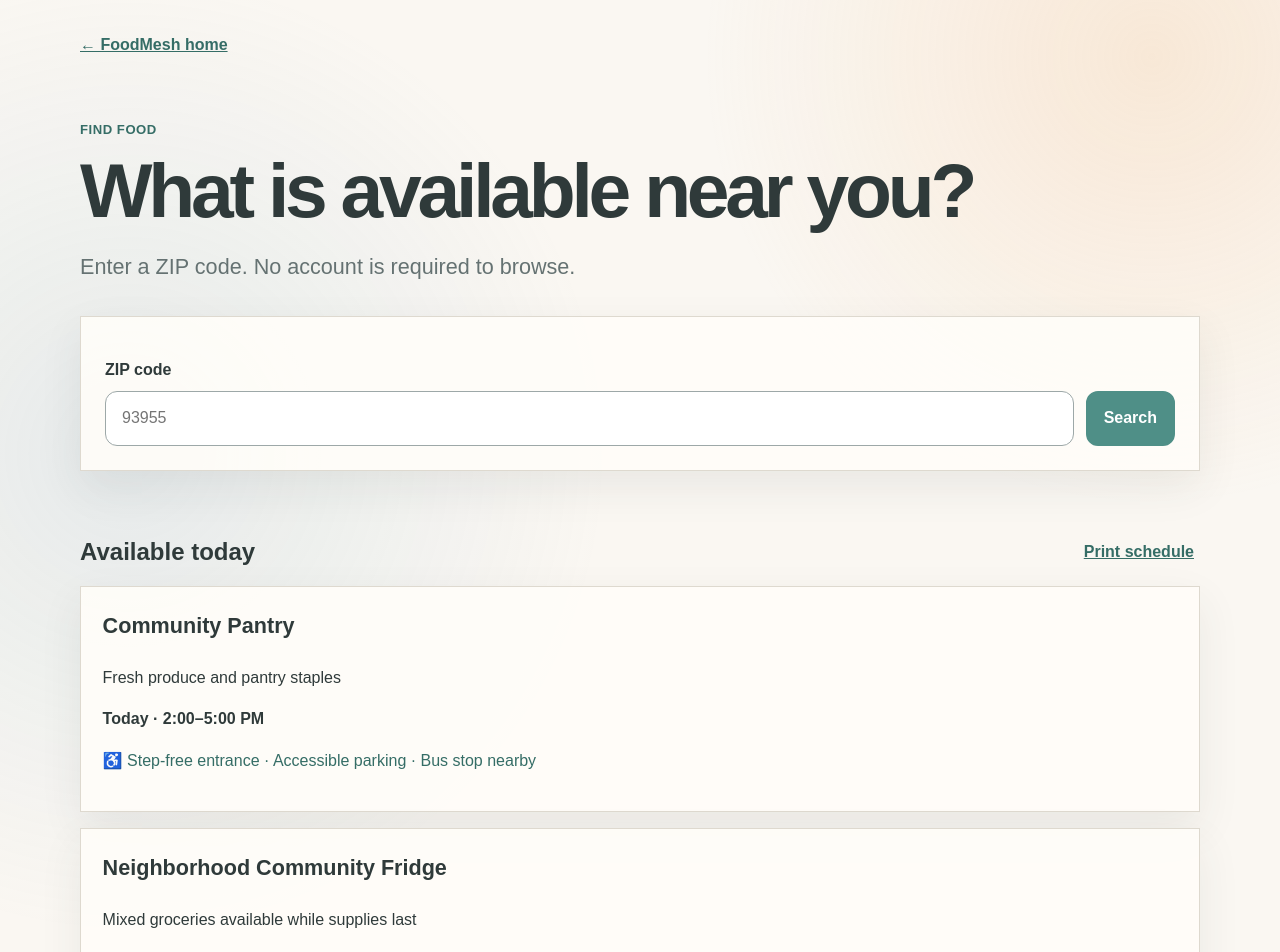
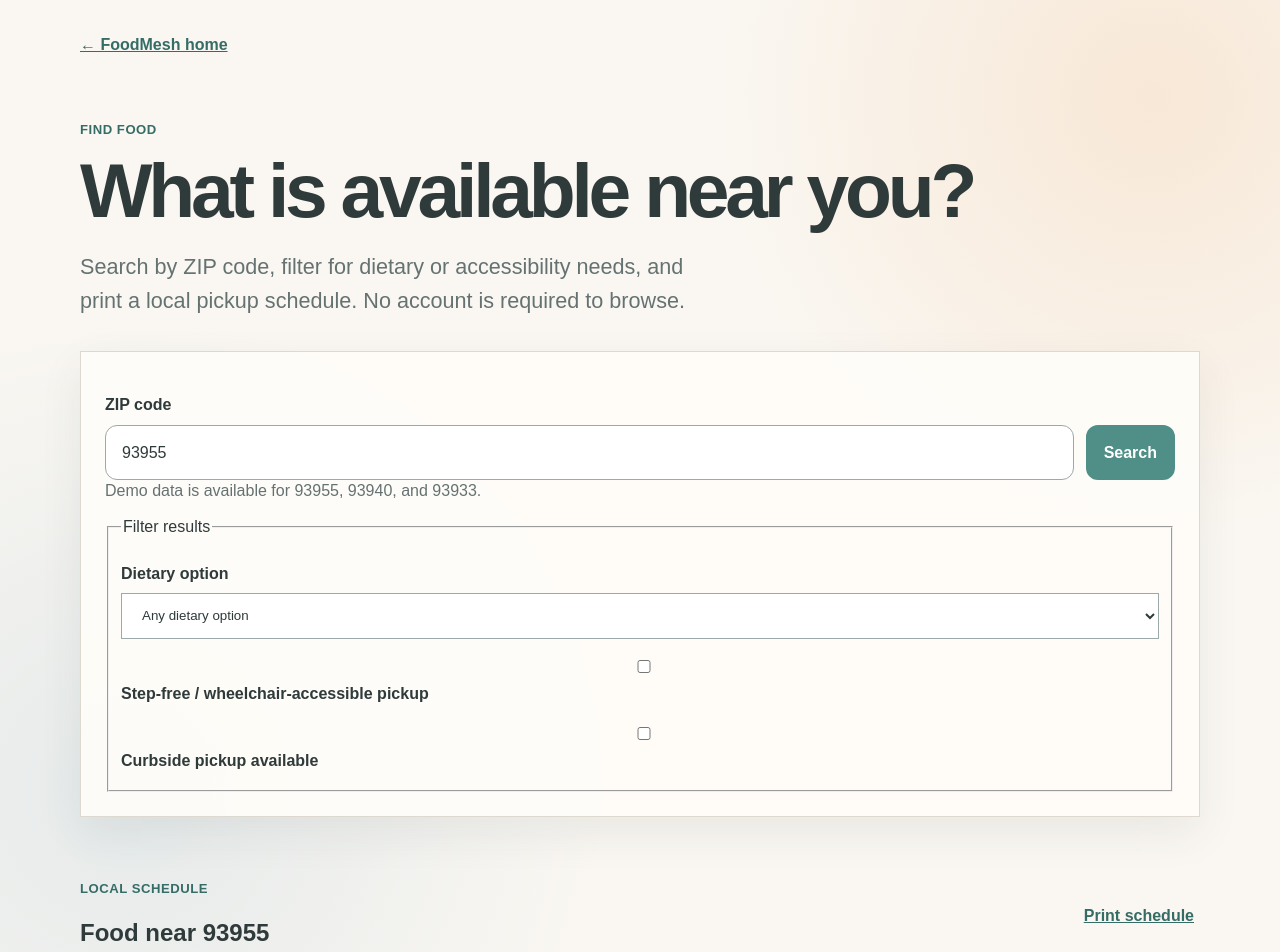
Before and after one commit to ocorres/FoodMesh-SASE26, a Next.js app: page /find in a window 1280 px wide. Shown: the top 952 px of the page. Built offline with nearby package versions, Linux system fonts and the light colour scheme.

Commit message:
feat: connect Find Food discovery experience

```diff
--- a/app/find/page.tsx
+++ b/app/find/page.tsx
@@ -1,19 +1,5 @@
 import Link from "next/link";
-
-const sampleLocations = [
-  {
-    name: "Community Pantry",
-    details: "Fresh produce and pantry staples",
-    time: "Today · 2:00–5:00 PM",
-    access: "Step-free entrance · Accessible parking · Bus stop nearby"
-  },
-  {
-    name: "Neighborhood Community Fridge",
-    details: "Mixed groceries available while supplies last",
-    time: "Open access · Today",
-    access: "Ground-level access · Curbside pickup available"
-  }
-];
+import FindFoodClient from "@/components/FindFoodClient";
 
 export default function FindFoodPage() {
   return (
@@ -21,32 +7,12 @@
       <Link className="back-link" href="/">← FoodMesh home</Link>
       <p className="kicker">Find food</p>
       <h1>What is available near you?</h1>
-      <p className="lede narrow">Enter a ZIP code. No account is required to browse.</p>
+      <p className="lede narrow">
+        Search by ZIP code, filter for dietary or accessibility needs, and print a local pickup
+        schedule. No account is required to browse.
+      </p>
 
-      <form className="search-card" action="#">
-        <label htmlFor="zip">ZIP code</label>
-        <div className="inline-form">
-          <input id="zip" name="zip" inputMode="numeric" autoComplete="postal-code" placeholder="93955" />
-          <button className="button" type="submit">Search</button>
-        </div>
-      </form>
-
-      <section aria-labelledby="today-title">
-        <div className="section-heading">
-          <h2 id="today-title">Available today</h2>
-          <button className="text-button" type="button">Print schedule</button>
-        </div>
-        <div className="location-list">
-          {sampleLocations.map((location) => (
-            <article className="location-card" key={location.name}>
-              <h3>{location.name}</h3>
-              <p>{location.details}</p>
-              <p><strong>{location.time}</strong></p>
-              <p className="access-line">♿ {location.access}</p>
-            </article>
-          ))}
-        </div>
-      </section>
+      <FindFoodClient />
     </main>
   );
 }
```
